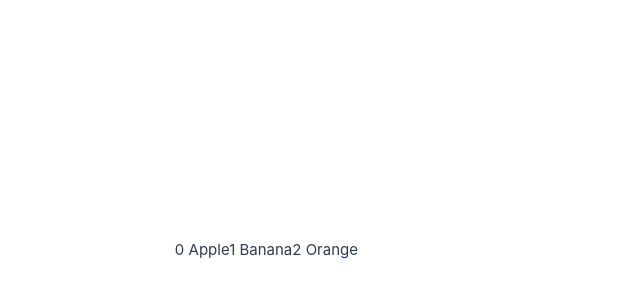
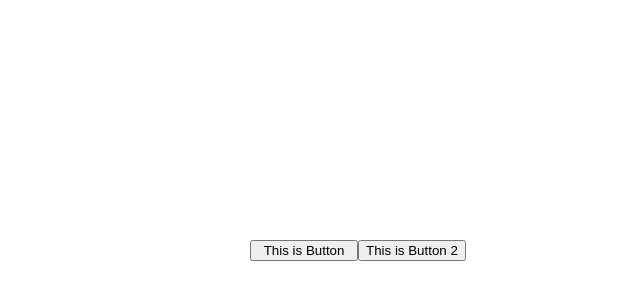
Before and after one commit to Nobody-IArc/Vue_Basic, a Vue app: page / in a window 1280 px wide. Shown: the part 150-450 px from the top of the page, without its empty margins (282-922 px from the left). Built offline with nearby package versions, Linux system fonts and the light colour scheme.

Commit message:
이벤트 처리 및 기본 디렉티브 끝

```diff
--- a/src/App.vue
+++ b/src/App.vue
@@ -1,7 +1,16 @@
 <script setup>
-const fruits = ['Apple', 'Banana', 'Orange'];
+const pop = (message) => {
+  window.alert(message);
+}
+
+const run = () => {
+  window.alert('Hello World');
+}
 </script>
 
 <template>
-  <template v-for="(f, idx) in fruits">{{ idx }} {{ f }}</template>
+  <!-- v-on: 은 @ 기호로 대체 가능  -->
+<!--  <button v-on:click="pop('Hello World')">Hello</button>-->
+  <button @click="pop('Hello World')">This is Button</button>
+  <button @click="pop('Hi World')">This is Button 2</button>
 </template>
```
